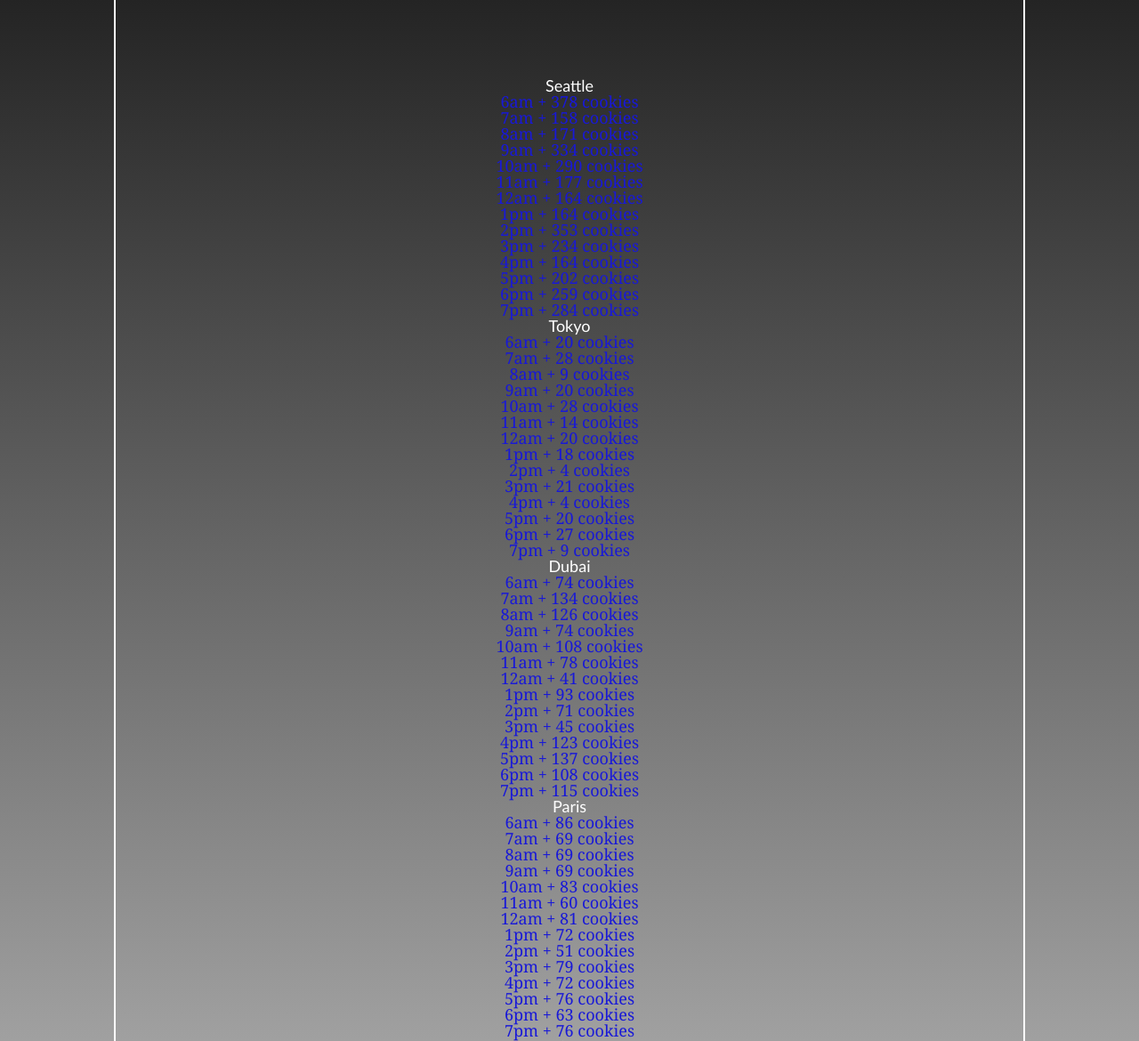
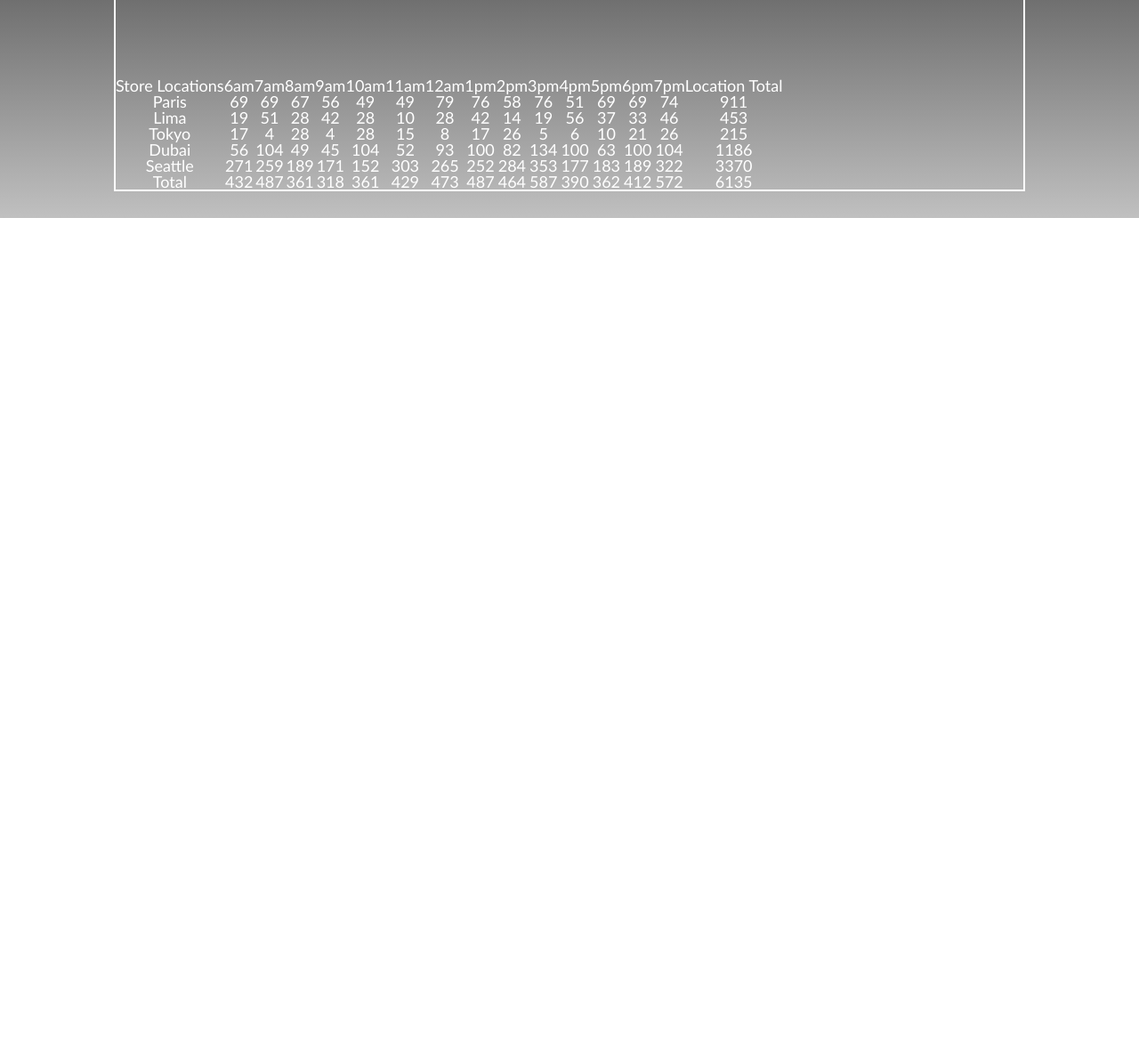
Before and after one commit to louiscaruso/salmon-cookies, a plain HTML site: page sales.html in a window 1280 px wide. Shown: the part 340-1510 px from the top of the page at 89% size. After the commit the page ends 800 px from the top, so only its background shows below. Drawn offline with Linux system fonts and the light colour scheme.

Commit message:
update master branch

```diff
--- a/js/app.js
+++ b/js/app.js
@@ -1,134 +1,108 @@
 'use strict';
 
-var hours = ['6am','7am','8am','9am','10am','11am','12am','1pm','2pm','3pm','4pm','5pm','6pm','7pm'];
+var table = document.getElementById('shop');
+var hours = ['6am', '7am', '8am', '9am', '10am', '11am', '12am', '1pm', '2pm', '3pm', '4pm', '5pm', '6pm', '7pm'];
+var seattle = new Shop('Seattle', 23, 65, 6.3);
+var tokyo = new Shop('Tokyo', 3, 24, 1.2);
+var paris = new Shop('Paris', 20, 38, 2.3);
+var lima = new Shop('Lima', 2, 16, 4.6);
+var dubai = new Shop('Dubai', 11, 38, 3.7);
+var storeLocations = [seattle, tokyo, dubai, lima, paris];
+var allHourlyTotalsArr = [];
+var totalGrand = 0;
 
-var seattle = {
-  minCustomer: 23,
-  maxCustomer: 65,
-  avgCookieSale: 6.3,
-  sales: [],
-  getRandomInteger: function (min, max){
-    return Math.floor(Math.random() * (max - min)) + min;
-  },
-  salesData: function() {
-    for(var i = 0; i < hours.length; i++){
-      this.sales.push(Math.ceil(this.getRandomInteger(this.minCustomer, this.maxCustomer) * this.avgCookieSale));
-    }
-  },
-  render: function() {
-    this.salesData();
-    var seattle = document.getElementById('seattle');
-    for(var i =0; i < this.sales.length; i++){
-      var liEl = document.createElement('li');
-      liEl.textContent = `${hours[i]} + ${this.sales[i]} cookies`;
-      seattle.append(liEl);
-    }
+function Shop(name, minCustomer, maxCustomer, avgCookieSale) {
+  this.name = name;
+  this.minCustomer = minCustomer;
+  this.maxCustomer = maxCustomer;
+  this.avgCookieSale = avgCookieSale;
+  this.sales = [];
+  this.dailyTotal = 0;
+}
+
+Shop.prototype.getRandomInteger = function (min, max) {
+  return Math.floor(Math.random() * (max - min)) + min;
+};
+
+Shop.prototype.salesData = function () {
+  var hourlyTotal = 0;
+  for (var i = 0; i < hours.length; i++) {
+    hourlyTotal = (Math.ceil(this.getRandomInteger(this.minCustomer, this.maxCustomer) * this.avgCookieSale));
+    this.sales.push(hourlyTotal);
+    // allHourlyTotalsArr[i] += hourlyTotal;
+    this.dailyTotal += hourlyTotal;
+    // totalGrand += hourlyTotal;
+    console.log(this.sales);
   }
 };
+
+Shop.prototype.render = function () {
+  this.salesData();
+  var tableRow = document.createElement('tr');
+  var tableData = document.createElement('td');
+  tableData.textContent = this.name;
+  tableRow.appendChild(tableData);
+  table.appendChild(tableRow);
+  for (var i= 0; i < this.sales.length; i++){
+    var tableSales = document.createElement('td');
+    tableSales.textContent = this.sales[i];
+    tableRow.appendChild(tableSales);
+  }
+  var tableTotal = document.createElement('td');
+  tableTotal.textContent = this.dailyTotal;
+  tableRow.appendChild(tableTotal);
+};
+
+function calcTotal() {
+  for(var i = 0; i < hours.length; i++){
+    var hourlyTotal = 0;
+    for(var j = 0; j < storeLocations.length; j++){
+      hourlyTotal += storeLocations[j].sales[i];
+    }
+    totalGrand += hourlyTotal;
+    allHourlyTotalsArr[i] = hourlyTotal;
+  }
+}
+
+function renderHead() {
+  var headRow = document.createElement('tr');
+  var headStore = document.createElement('th');
+  headStore.textContent = 'Store Locations';
+  headRow.appendChild(headStore);
+  table.appendChild(headRow);
+  for (var i=0; i < hours.length; i++){
+    var headHours = document.createElement('th');
+    headHours.textContent = hours[i];
+    headRow.appendChild(headHours);
+  }
+  var headTotal = document.createElement('th');
+  headTotal.textContent = 'Location Total';
+  headRow.appendChild(headTotal);
+}
+
+function renderFooter(){
+  calcTotal();
+  var tableRow = document.createElement('tr');
+  var tableData = document.createElement('td');
+  tableData.textContent = 'Total';
+  tableRow.appendChild(tableData);
+  table.appendChild(tableRow);
+  for (var i= 0; i < allHourlyTotalsArr.length; i++){
+    var tableSales = document.createElement('td');
+    tableSales.textContent = allHourlyTotalsArr[i];
+    tableRow.appendChild(tableSales);
+  }
+  var tableTotal = document.createElement('td');
+  tableTotal.textContent = totalGrand;
+  tableRow.appendChild(tableTotal);
+}
+
+renderHead();
+paris.render();
+lima.render();
+tokyo.render();
+dubai.render();
 seattle.render();
-console.log(seattle);
-
-
-var tokyo = {
-  minCustomer: 3,
-  maxCustomer: 24,
-  avgCookieSale: 1.2,
-  sales: [],
-  getRandomInteger: function (min, max){
-    return Math.floor(Math.random() * (max - min)) + min;
-  },
-  salesData: function() {
-    for(var i = 0; i < hours.length; i++){
-      this.sales.push(Math.ceil(this.getRandomInteger(this.minCustomer, this.maxCustomer) * this.avgCookieSale));
-    }
-  },
-  render: function() {
-    this.salesData();
-    var tokyo = document.getElementById('tokyo');
-    for(var i =0; i < this.sales.length; i++){
-      var liEl = document.createElement('li');
-      liEl.textContent = `${hours[i]} + ${this.sales[i]} cookies`;
-      tokyo.append(liEl);
-    }
-  }
-};
-tokyo.render();
-console.log(tokyo);
-
-var dubai = {
-  minCustomer: 11,
-  maxCustomer: 38,
-  avgCookieSale: 3.7,
-  sales: [],
-  getRandomInteger: function (min, max){
-    return Math.floor(Math.random() * (max - min)) + min;
-  },
-  salesData: function() {
-    for(var i = 0; i < hours.length; i++){
-      this.sales.push(Math.ceil(this.getRandomInteger(this.minCustomer, this.maxCustomer) * this.avgCookieSale));
-    }
-  },
-  render: function() {
-    this.salesData();
-    var dubai = document.getElementById('dubai');
-    for(var i =0; i < this.sales.length; i++){
-      var liEl = document.createElement('li');
-      liEl.textContent = `${hours[i]} + ${this.sales[i]} cookies`;
-      dubai.append(liEl);
-    }
-  }
-};
-dubai.render();
-console.log(dubai);
-
-var paris = {
-  minCustomer: 20,
-  maxCustomer: 38,
-  avgCookieSale: 2.3,
-  sales: [],
-  getRandomInteger: function (min, max){
-    return Math.floor(Math.random() * (max - min)) + min;
-  },
-  salesData: function() {
-    for(var i = 0; i < hours.length; i++){
-      this.sales.push(Math.ceil(this.getRandomInteger(this.minCustomer, this.maxCustomer) * this.avgCookieSale));
-    }
-  },
-  render: function() {
-    this.salesData();
-    var paris = document.getElementById('paris');
-    for(var i =0; i < this.sales.length; i++){
-      var liEl = document.createElement('li');
-      liEl.textContent = `${hours[i]} + ${this.sales[i]} cookies`;
-      paris.append(liEl);
-    }
-  }
-};
-paris.render();
-console.log(paris);
-
-var lima = {
-  minCustomer: 3,
-  maxCustomer: 24,
-  avgCookieSale: 1.2,
-  sales: [],
-  getRandomInteger: function (min, max){
-    return Math.floor(Math.random() * (max - min)) + min;
-  },
-  salesData: function() {
-    for(var i = 0; i < hours.length; i++){
-      this.sales.push(Math.ceil(this.getRandomInteger(this.minCustomer, this.maxCustomer) * this.avgCookieSale));
-    }
-  },
-  render: function() {
-    this.salesData();
-    var lima = document.getElementById('lima');
-    for(var i =0; i < this.sales.length; i++){
-      var liEl = document.createElement('li');
-      liEl.textContent = `${hours[i]} + ${this.sales[i]} cookies`;
-      lima.append(liEl);
-    }
-  }
-};
-lima.render();
-console.log(lima);
+renderFooter();
+console.log(totalGrand);
+console.log(allHourlyTotalsArr);
--- a/sales.html
+++ b/sales.html
@@ -20,19 +20,7 @@
     <div class = "page-divider"></div>
   </nav>
 </header>
-<main id= "sales">
-  <h3>Seattle</h3>
-  <ul id= "seattle"></ul>
-  <h3>Tokyo</h3>
-  <ul id= "tokyo"></ul>
-  <h3>Dubai</h3>
-  <ul id= "dubai"></ul>
-  <h3>Paris</h3>
-  <ul id= "paris"></ul>
-  <h3>Lima</h3>
-  <ul id= "lima"></ul>
-
-
+ <table id='shop'></table>
 </main>
   <script src="js/app.js"></script>
 </body>
```
